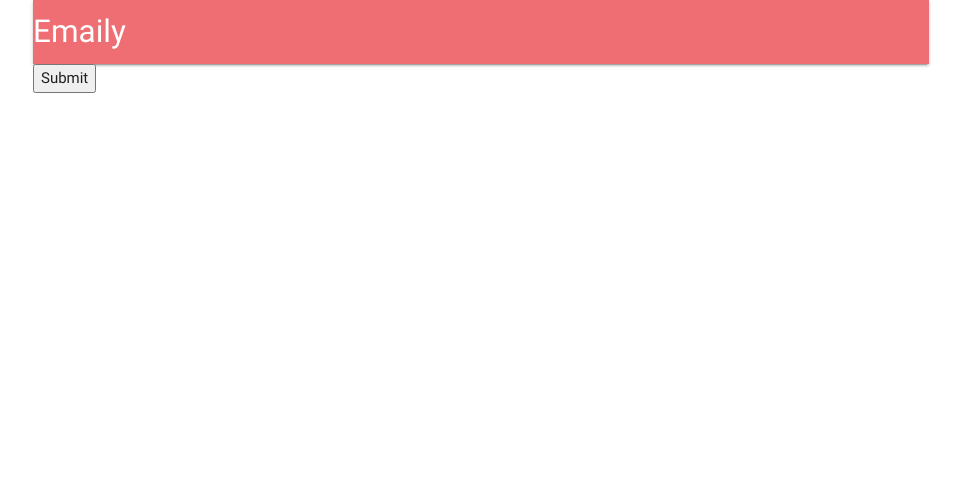
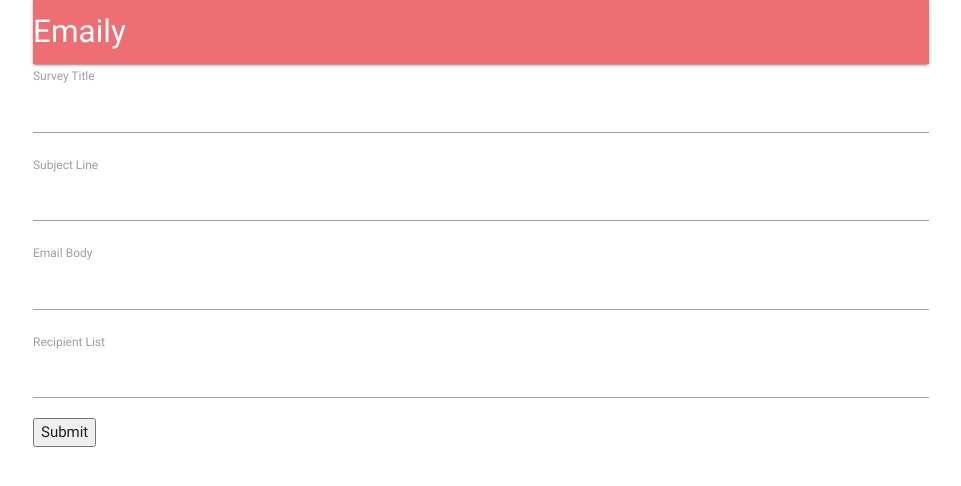
Before and after one commit to Sunit-Kulkarni/client_emaily, a React (Create React App) app: page /surveys/new in a window 1280 px wide. Shown: the top 486 px of the page, without its empty margins (159-1120 px from the left). Built offline with nearby package versions, Linux system fonts and the light colour scheme; no server answers.

Commit message:
refactored SurveyField and SurveyForm

```diff
--- a/src/components/surveys/SurveyField.js
+++ b/src/components/surveys/SurveyField.js
@@ -2,12 +2,11 @@
 //label and text input
 import React from 'react';
 
-export default props => {
-  console.log(props);
-
+export default ({ input, label }) => {
   return (
     <div>
-      <input />
+      <label>{label}</label>
+      <input {...input} />
     </div>
   );
 };
--- a/src/components/surveys/SurveyForm.js
+++ b/src/components/surveys/SurveyForm.js
@@ -1,21 +1,36 @@
 //SurveyForm shows a form for a user to add input
+import _ from 'lodash';
 import React, { Component } from 'react';
 import { reduxForm, Field } from 'redux-form';
 import SurveyField from './SurveyField';
 
+const FIELDS = [
+  { label: 'Survey Title', name: 'title' },
+  { label: 'Subject Line', name: 'subject' },
+  { label: 'Email Body', name: 'body' },
+  { label: 'Recipient List', name: 'emails' }
+];
+
 class SurveyForm extends Component {
   renderFields() {
-    return (
-      <div>
-        <Field type="text" name="title" component={SurveyField} />
-      </div>
-    );
+    return _.map(FIELDS, ({ label, name }) => {
+      return (
+        <Field
+          key={name}
+          component={SurveyField}
+          type="text"
+          label={label}
+          name={name}
+        />
+      );
+    });
   }
 
   render() {
     return (
       <div>
         <form onSubmit={this.props.handleSubmit(values => console.log(values))}>
+          {this.renderFields()}
           <button type="submit">Submit</button>
         </form>
       </div>
```
